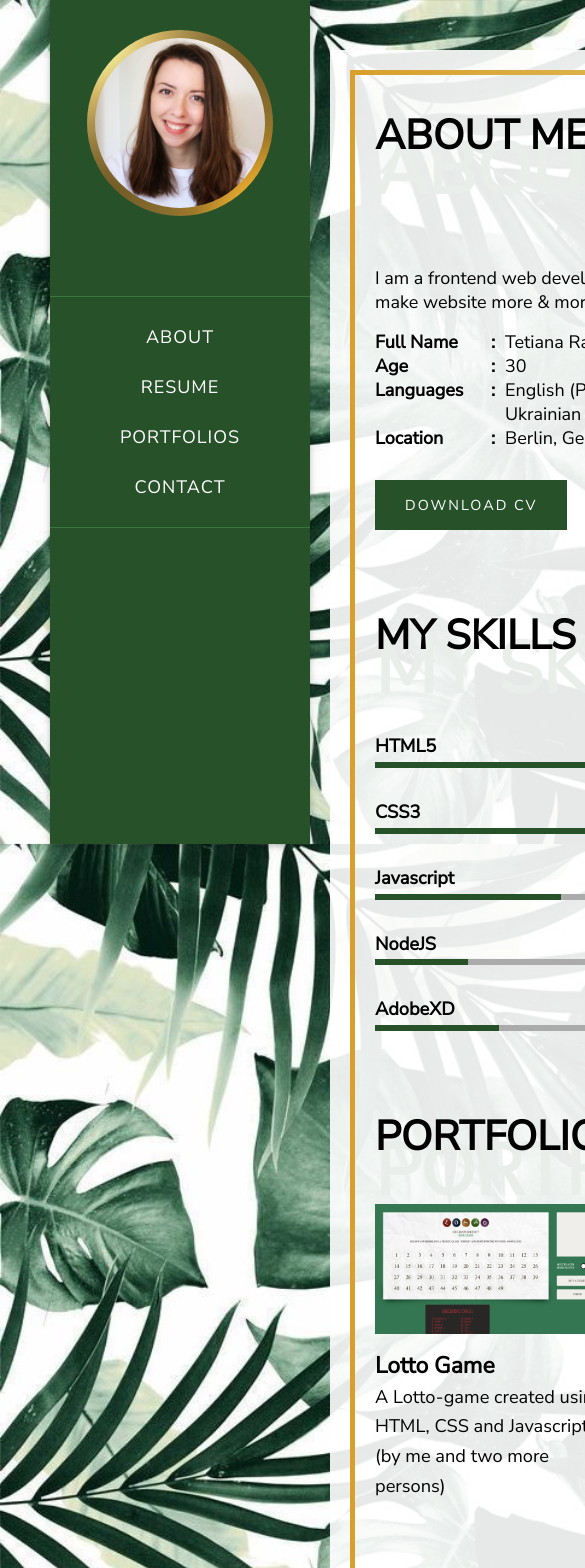
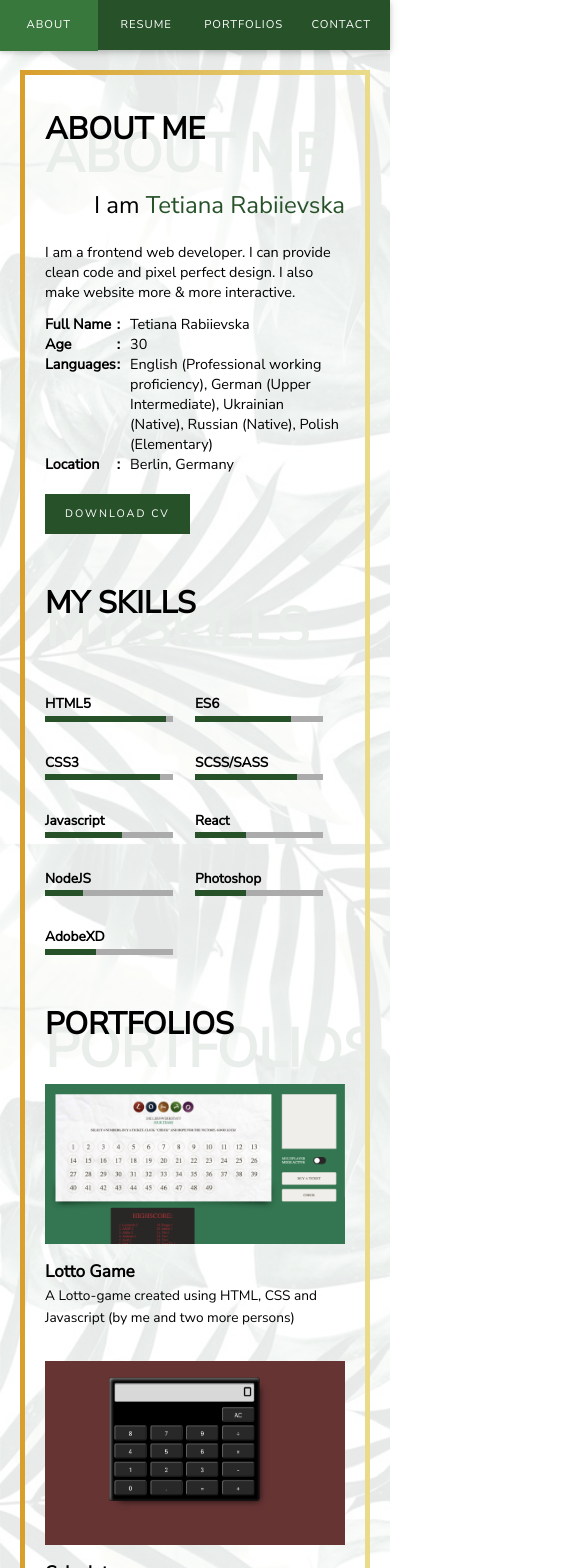
Before and after one commit to atranarta/portfolio, a React (Create React App) app: page / in a window 390 px wide. Shown: the top 1568 px of the page, 585 px wide, since content can reach past the window. Built offline with nearby package versions, Linux system fonts and the light colour scheme.

Commit message:
Added mixins for responsive  design

```diff
--- a/src/App.css
+++ b/src/App.css
@@ -1,6 +1,21 @@
 html {
   box-sizing: border-box;
   font-size: 16px;
+}
+@media (max-width: 800px) {
+  html {
+    font-size: 14px;
+  }
+}
+@media (max-width: 525px) {
+  html {
+    font-size: 12px;
+  }
+}
+@media (max-width: 380px) {
+  html {
+    font-size: 11px;
+  }
 }
 
 body,
@@ -52,11 +67,30 @@ body {
 }
 
 #wrapper {
-  width: 1200px;
+  width: 1100px;
   font-family: "Nunito Sans", sans-serif;
   margin: 0 auto;
-  padding: 0 50px;
   height: 100%;
+}
+@media (max-width: 1600px) {
+  #wrapper {
+    width: 1100px;
+  }
+}
+@media (max-width: 1170px) {
+  #wrapper {
+    width: 960px;
+  }
+}
+@media (max-width: 970px) {
+  #wrapper {
+    width: 800px;
+  }
+}
+@media (max-width: 870px) {
+  #wrapper {
+    width: 100%;
+  }
 }
 #wrapper aside {
   width: 260px;
@@ -68,10 +102,27 @@ body {
   color: #FFF;
   margin-right: 20px;
 }
+@media (max-width: 970px) {
+  #wrapper aside {
+    width: 800px;
+    z-index: 999;
+    height: 50px;
+  }
+}
+@media (max-width: 870px) {
+  #wrapper aside {
+    width: 100%;
+  }
+}
 #wrapper aside .heading {
   position: relative;
   padding: 30px;
   text-align: center;
+}
+@media (max-width: 970px) {
+  #wrapper aside .heading {
+    display: none;
+  }
 }
 #wrapper aside .heading .avatar-wrap {
   position: relative;
@@ -97,13 +148,31 @@ body {
   border-top: 1px solid #39783c;
   border-bottom: 1px solid #39783c;
 }
-#wrapper aside nav li {
+@media (max-width: 970px) {
+  #wrapper aside nav {
+    margin-top: 0;
+    padding: 0;
+    border: none;
+  }
+}
+@media (max-width: 970px) {
+  #wrapper aside nav ul {
+    display: flex;
+  }
+}
+#wrapper aside nav ul li {
   list-style: none;
   text-align: center;
   display: block;
   height: 50px;
 }
-#wrapper aside nav li a {
+@media (max-width: 970px) {
+  #wrapper aside nav ul li {
+    display: inline-block;
+    flex: 25%;
+  }
+}
+#wrapper aside nav ul li a {
   text-transform: uppercase;
   font-size: 0.94rem;
   letter-spacing: 1px;
@@ -116,14 +185,23 @@ body {
   z-index: 1;
   cursor: pointer;
   font-weight: 200;
-  font-size: 18px;
   line-height: 2.5rem;
   outline: none;
 }
-#wrapper aside nav li a.active {
+@media (max-width: 970px) {
+  #wrapper aside nav ul li a {
+    line-height: 2.9rem;
+  }
+}
+@media (max-width: 525px) {
+  #wrapper aside nav ul li a {
+    line-height: 3.4rem;
+  }
+}
+#wrapper aside nav ul li a.active {
   background: #39783c;
 }
-#wrapper aside nav li a:hover {
+#wrapper aside nav ul li a:hover {
   background: #39783c;
   transition: all 0.4s ease-out;
 }
@@ -132,7 +210,19 @@ body {
   width: calc(100% - 280px);
   background-color: rgba(255, 255, 255, 0.9);
   padding: 20px;
-  font-size: 18px;
+  font-size: 1.2rem;
+}
+@media (max-width: 970px) {
+  #wrapper main {
+    width: 800px;
+    margin-left: 0;
+    margin-bottom: 0;
+  }
+}
+@media (max-width: 870px) {
+  #wrapper main {
+    width: 100%;
+  }
 }
 #wrapper main .border {
   padding: 40px 20px;
@@ -146,6 +236,11 @@ body {
 #wrapper main .border .component {
   margin-bottom: 80px;
 }
+@media (max-width: 1170px) {
+  #wrapper main .border .component {
+    margin-bottom: 50px;
+  }
+}
 #wrapper main .border .component .title {
   position: relative;
 }
@@ -156,6 +251,11 @@ body {
   z-index: 999;
   font-size: 2.57rem;
   line-height: 3.2857rem;
+}
+@media (max-width: 380px) {
+  #wrapper main .border .component .title h1 {
+    margin-bottom: 30px;
+  }
 }
 #wrapper main .border .component .title span {
   font-size: 4.5rem;
@@ -212,7 +312,7 @@ body {
 #wrapper main .border .component select,
 #wrapper main .border .component textarea {
   width: 100%;
-  font-size: 14px;
+  font-size: 0.94rem;
   vertical-align: middle;
 }
 #wrapper main .border .component input,
@@ -224,7 +324,7 @@ body {
 #wrapper main .border .component textarea {
   padding: 10px 15px;
 }
-#wrapper main .btn {
+#wrapper main .border .btn {
   margin-top: 30px;
   background-color: #275129;
   color: #FFF;
@@ -239,7 +339,15 @@ body {
   position: relative;
   cursor: pointer;
 }
-#wrapper main .btn::before {
+@media (max-width: 500px) {
+  #wrapper main .border .btn {
+    margin-top: 20px;
+    padding: 0 20px;
+    height: 40px;
+    line-height: 40px;
+  }
+}
+#wrapper main .border .btn::before {
   content: "";
   position: absolute;
   left: 0;
@@ -248,74 +356,123 @@ body {
   height: 2px;
   width: 100%;
 }
-#wrapper main .btn:hover {
+#wrapper main .border .btn:hover {
   transition: all 0.4s ease-out;
   background-color: #39783c;
 }
-#wrapper main .btn:hover::before {
+#wrapper main .border .btn:hover::before {
   transform: scaleX(1);
   transition: all 0.4s ease-out;
   background: #D89F2D;
 }
-#wrapper main #about ul li b {
+#wrapper main .border #about ul li b {
   width: 120px;
   display: inline-block;
   position: relative;
   margin-right: 10px;
   vertical-align: top;
 }
-#wrapper main #about ul li b::after {
+@media (max-width: 800px) {
+  #wrapper main .border #about ul li b {
+    width: 100px;
+  }
+}
+@media (max-width: 525px) {
+  #wrapper main .border #about ul li b {
+    width: 80px;
+  }
+}
+@media (max-width: 450px) {
+  #wrapper main .border #about ul li b {
+    width: 75px;
+  }
+}
+@media (max-width: 380px) {
+  #wrapper main .border #about ul li b {
+    width: 70px;
+  }
+}
+#wrapper main .border #about ul li b::after {
   content: ":";
   position: absolute;
   top: 0;
   left: auto;
   right: 0;
 }
-#wrapper main #about ul li span {
+#wrapper main .border #about ul li span {
   display: inline-block;
-  width: 600px;
+  width: 80%;
 }
-#wrapper main #resume .skills-box {
+@media (max-width: 1170px) {
+  #wrapper main .border #about ul li span {
+    width: 77%;
+  }
+}
+@media (max-width: 665px) {
+  #wrapper main .border #about ul li span {
+    width: 75%;
+  }
+}
+@media (max-width: 450px) {
+  #wrapper main .border #about ul li span {
+    width: 70%;
+  }
+}
+@media (max-width: 360px) {
+  #wrapper main .border #about ul li span {
+    width: 100%;
+  }
+}
+#wrapper main .border #resume .skills-box {
   display: flex;
   flex-wrap: wrap;
 }
-#wrapper main #resume .skills-box .progress-wrap {
+#wrapper main .border #resume .skills-box .progress-wrap {
   flex: 0 0 50%;
   max-width: 50%;
   margin-top: 30px;
 }
-#wrapper main #resume .skills-box .progress-wrap .progress-title {
+#wrapper main .border #resume .skills-box .progress-wrap .progress-title {
   font-weight: 600;
   margin-bottom: 0;
 }
-#wrapper main #resume .skills-box .progress-wrap .progress {
+#wrapper main .border #resume .skills-box .progress-wrap .progress {
   display: flex;
   align-items: center;
 }
-#wrapper main #resume .skills-box .progress-wrap .progress .progress-container {
+#wrapper main .border #resume .skills-box .progress-wrap .progress .progress-container {
   background: #ababab;
   display: block;
   height: 6px;
   width: 85%;
   position: relative;
 }
-#wrapper main #resume .skills-box .progress-wrap .progress .progress-container .progress-active {
+#wrapper main .border #resume .skills-box .progress-wrap .progress .progress-container .progress-active {
   position: absolute;
   left: 0;
   top: 0;
   height: 100%;
   background: #275129;
 }
-#wrapper main #portfolios .portfolios-wrap {
+#wrapper main .border #portfolios .portfolios-wrap {
   display: flex;
   flex-wrap: wrap;
-  flex: 0 0 33.333333%;
 }
-#wrapper main #portfolios .portfolios-wrap .portfolios-box {
+#wrapper main .border #portfolios .portfolios-wrap .portfolios-box {
   width: 33.333333%;
+  margin-bottom: 20px;
 }
-#wrapper main #portfolios .portfolios-wrap .portfolios-box .potfolio-image {
-  position: relative;
+@media (max-width: 1170px) {
+  #wrapper main .border #portfolios .portfolios-wrap .portfolios-box {
+    width: 50%;
+  }
+}
+@media (max-width: 725px) {
+  #wrapper main .border #portfolios .portfolios-wrap .portfolios-box {
+    width: 100%;
+  }
+}
+#wrapper main .border #portfolios .portfolios-wrap .portfolios-box .potfolio-image {
   position: relative;
   width: 230px;
   height: 130px;
@@ -323,7 +480,31 @@ body {
   background-repeat: no-repeat;
   overflow: hidden;
 }
-#wrapper main #portfolios .portfolios-wrap .portfolios-box .potfolio-image::before {
+@media (max-width: 1170px) {
+  #wrapper main .border #portfolios .portfolios-wrap .portfolios-box .potfolio-image {
+    width: 280px;
+    height: 155px;
+  }
+}
+@media (max-width: 970px) {
+  #wrapper main .border #portfolios .portfolios-wrap .portfolios-box .potfolio-image {
+    width: 330px;
+    height: 180px;
+  }
+}
+@media (max-width: 800px) {
+  #wrapper main .border #portfolios .portfolios-wrap .portfolios-box .potfolio-image {
+    width: 300px;
+    height: 170px;
+  }
+}
+@media (max-width: 725px) {
+  #wrapper main .border #portfolios .portfolios-wrap .portfolios-box .potfolio-image {
+    width: 100%;
+    height: auto;
+  }
+}
+#wrapper main .border #portfolios .portfolios-wrap .portfolios-box .potfolio-image::before {
   content: "";
   position: absolute;
   left: 15px;
@@ -338,12 +519,12 @@ body {
   -webkit-transform-origin: 0;
   transform-origin: 0;
 }
-#wrapper main #portfolios .portfolios-wrap .portfolios-box .potfolio-image img {
+#wrapper main .border #portfolios .portfolios-wrap .portfolios-box .potfolio-image img {
   vertical-align: middle;
   min-height: 100%;
   min-width: 100%;
 }
-#wrapper main #portfolios .portfolios-wrap .portfolios-box .potfolio-image ul {
+#wrapper main .border #portfolios .portfolios-wrap .portfolios-box .potfolio-image ul {
   margin-bottom: 0;
   padding-left: 0;
   position: absolute;
@@ -359,13 +540,13 @@ body {
   -webkit-transition: all 0.075s ease-in-out 0.2s;
   transition: all 0.075s ease-in-out 0.2s;
 }
-#wrapper main #portfolios .portfolios-wrap .portfolios-box .potfolio-image ul li {
+#wrapper main .border #portfolios .portfolios-wrap .portfolios-box .potfolio-image ul li {
   list-style: none;
   display: inline-block;
   margin: 0 7px;
 }
-#wrapper main #portfolios .portfolios-wrap .portfolios-box .potfolio-image ul li button,
-#wrapper main #portfolios .portfolios-wrap .portfolios-box .potfolio-image ul li a {
+#wrapper main .border #portfolios .portfolios-wrap .portfolios-box .potfolio-image ul li button,
+#wrapper main .border #portfolios .portfolios-wrap .portfolios-box .potfolio-image ul li a {
   cursor: pointer;
   display: inline-block;
   height: 45px;
@@ -383,29 +564,29 @@ body {
   -webkit-transition: all 0.4s ease-out;
   transition: all 0.4s ease-out;
 }
-#wrapper main #portfolios .portfolios-wrap .portfolios-box .potfolio-image ul li button svg,
-#wrapper main #portfolios .portfolios-wrap .portfolios-box .potfolio-image ul li a svg {
+#wrapper main .border #portfolios .portfolios-wrap .portfolios-box .potfolio-image ul li button svg,
+#wrapper main .border #portfolios .portfolios-wrap .portfolios-box .potfolio-image ul li a svg {
   vertical-align: middle;
   overflow: hidden;
   height: 100%;
 }
-#wrapper main #portfolios .portfolios-wrap .portfolios-box .potfolio-image:hover::before {
+#wrapper main .border #portfolios .portfolios-wrap .portfolios-box .potfolio-image:hover::before {
   transform: scaleX(1);
 }
-#wrapper main #portfolios .portfolios-wrap .portfolios-box .potfolio-image:hover ul {
+#wrapper main .border #portfolios .portfolios-wrap .portfolios-box .potfolio-image:hover ul {
   visibility: visible;
   opacity: 1;
   margin-top: 0;
 }
-#wrapper main #portfolios .portfolios-wrap .portfolios-box p {
+#wrapper main .border #portfolios .portfolios-wrap .portfolios-box p {
   font-size: 1.14rem;
   line-height: 1.857rem;
 }
-#wrapper main #contact form .form-field {
+#wrapper main .border #contact form .form-field {
   margin-top: 30px;
   position: relative;
 }
-#wrapper main #contact form .form-field label {
+#wrapper main .border #contact form .form-field label {
   position: absolute;
   left: 15px;
   top: -13px;
@@ -417,14 +598,14 @@ body {
   padding: 0 10px;
   font-size: 0.94rem;
 }
-#wrapper main #contact form .form-field input,
-#wrapper main #contact form .form-field textarea {
+#wrapper main .border #contact form .form-field input,
+#wrapper main .border #contact form .form-field textarea {
   border: 1px solid #275129;
   font-size: 1rem;
   height: 50px;
   padding: 0 15px;
 }
-#wrapper main #contact form .form-field textarea {
+#wrapper main .border #contact form .form-field textarea {
   height: 190px;
   padding: 10px 15px;
 }
--- a/src/App.scss
+++ b/src/App.scss
@@ -1,3 +1,5 @@
+@import './media_mixin';
+
 @charset "UTF-8";
 
 $gold-gradient: radial-gradient(ellipse farthest-corner at right bottom, #FEDB37 0%, #FDB931 8%, #9f7928 30%, #8A6E2F 40%, transparent 80%),
@@ -7,9 +9,25 @@ $light-green: #39783c;
 $dark-gold: #D89F2D;
 $light-gold: #E9DB8A;
 
+$breakpoints: (phone: 640px,
+  tablet: 768px,
+  desktop: 1024px) !default;
+
 html {
   box-sizing: border-box;
   font-size: 16px;
+
+  @include _800 {
+    font-size: 14px;
+  }
+
+  @include _525 {
+    font-size: 12px;
+  }
+
+  @include _380 {
+    font-size: 11px;
+  }
 }
 
 body,
@@ -61,11 +79,26 @@ body {
 }
 
 #wrapper {
-  width: 1200px;
-  font-family: 'Nunito Sans', sans-serif;
+  width: 1100px;
+  font-family: "Nunito Sans", sans-serif;
   margin: 0 auto;
-  padding: 0 50px;
   height: 100%;
+
+  @include _1600 {
+    width: 1100px;
+  }
+
+  @include _1170 {
+    width: 960px;
+  }
+
+  @include _970 {
+    width: 800px;
+  }
+
+  @include _870 {
+    width: 100%;
+  }
 
   aside {
     width: 260px;
@@ -77,10 +110,24 @@ body {
     color: #FFF;
     margin-right: 20px;
 
+    @include _970 {
+      width: 800px;;
+      z-index: 999;
+      height: 50px;
+    }
+
+    @include _870 {
+      width: 100%;
+    }
+
     .heading {
       position: relative;
       padding: 30px;
       text-align: center;
+
+      @include _970 {
+        display: none;
+      }
 
       .avatar-wrap {
         position: relative;
@@ -109,11 +156,27 @@ body {
       border-top: 1px solid $light-green;
       border-bottom: 1px solid $light-green;
 
+      @include _970 {
+        margin-top: 0;
+        padding: 0;
+        border: none;
+      }
+
+      ul {
+        @include _970 {
+          display: flex;
+        }
+
         li {
           list-style: none;
           text-align: center;
           display: block;
           height: 50px;
+
+          @include _970 {
+            display: inline-block;
+            flex: 25%;
+          }
 
           a {
             text-transform: uppercase;
@@ -128,9 +191,16 @@ body {
             z-index: 1;
             cursor: pointer;
             font-weight: 200;
-          font-size: 18px;
             line-height: 2.5rem;
             outline: none;
+
+            @include _970 {
+              line-height: 2.9rem;
+            }
+
+            @include _525 {
+              line-height: 3.4rem;
+            }
 
             &.active {
               background: $light-green;
@@ -144,13 +214,24 @@ body {
         }
       }
     }
+  }
 
   main {
     margin: 50px 0 50px 280px;
     width: calc(100% - 280px);
     background-color: rgba(255, 255, 255, 0.9);
     padding: 20px;
-    font-size: 18px;
+    font-size: 1.2rem;
+
+    @include _970 {
+      width: 800px;
+      margin-left: 0;
+      margin-bottom: 0;
+    }
+
+    @include _870 {
+      width: 100%;
+    }
 
     .border {
       padding: 40px 20px;
@@ -164,6 +245,10 @@ body {
       .component {
         margin-bottom: 80px;
 
+        @include _1170 {
+          margin-bottom: 50px;
+        }
+
         .title {
           position: relative;
 
@@ -174,6 +259,10 @@ body {
             z-index: 999;
             font-size: 2.57rem;
             line-height: 3.2857rem;
+
+            @include _380 {
+              margin-bottom: 30px;
+            }
           }
 
           span {
@@ -241,7 +330,7 @@ body {
         select,
         textarea {
           width: 100%;
-          font-size: 14px;
+          font-size: 0.94rem;
           vertical-align: middle;
         }
 
@@ -256,8 +345,6 @@ body {
           padding: 10px 15px;
         }
       }
-    }
-
       .btn {
         margin-top: 30px;
         background-color: $dark-green;
@@ -272,6 +359,13 @@ body {
         border: 0;
         position: relative;
         cursor: pointer;
+
+        @include _500 {
+          margin-top: 20px;
+          padding: 0 20px;
+          height: 40px;
+          line-height: 40px;
+        }
 
         &::before {
           content: "";
@@ -307,6 +401,22 @@ body {
               margin-right: 10px;
               vertical-align: top;
 
+              @include _800 {
+                width: 100px;
+              }
+
+              @include _525 {
+                width: 80px;
+              }
+
+              @include _450 {
+                width: 75px;
+              }
+
+              @include _380 {
+                width: 70px;
+              }
+
               &::after {
                 content: ":";
                 position: absolute;
@@ -318,7 +428,23 @@ body {
 
             span {
               display: inline-block;
-            width: 600px;
+              width: 80%;
+
+              @include _1170 {
+                width: 77%;
+              }
+
+              @include _665 {
+                width: 75%;
+              }
+
+              @include _450 {
+                width: 70%;
+              }
+
+              @include _360 {
+                width: 100%;
+              }
             }
           }
         }
@@ -369,19 +495,46 @@ body {
         .portfolios-wrap {
           display: flex;
           flex-wrap: wrap;
-        flex: 0 0 33.333333%;
 
           .portfolios-box {
             width: 33.333333%;
+            margin-bottom: 20px;
+
+            @include _1170 {
+              width: 50%;
+            }
+
+            @include _725 {
+              width: 100%;
+            }
 
             .potfolio-image {
-            position: relative;
               position: relative;
               width: 230px;
               height: 130px;
               background-position: center center;
               background-repeat: no-repeat;
               overflow: hidden;
+
+              @include _1170 {
+                width: 280px;
+                height: 155px;
+              }
+
+              @include _970 {
+                width: 330px;
+                height: 180px;
+              }
+
+              @include _800 {
+                width: 300px;
+                height: 170px;
+              }
+
+              @include _725 {
+                width: 100%;
+                height: auto;
+              }
 
               &::before {
                 content: "";
@@ -513,3 +666,4 @@ body {
       }
     }
   }
+}
--- /dev/null
+++ b/src/media_mixin.scss
@@ -0,0 +1,60 @@
+@mixin _1600 {
+  @media (max-width: 1600px) {
+      @content;
+  }
+}
+@mixin _1170 {
+  @media (max-width: 1170px){
+      @content;
+  }
+}
+@mixin _970 {
+  @media (max-width: 970px){
+      @content;
+  }
+}
+@mixin _870 {
+  @media (max-width: 870px){
+      @content;
+  }
+}
+@mixin _800 {
+  @media (max-width: 800px){
+      @content;
+  }
+}
+@mixin _725 {
+  @media (max-width: 725px){
+      @content;
+  }
+}
+@mixin _665 {
+  @media (max-width: 665px){
+      @content;
+  }
+}
+@mixin _525{
+  @media (max-width: 525px){
+      @content;
+  }
+}
+@mixin _500{
+  @media (max-width: 500px){
+      @content;
+  }
+}
+@mixin _450{
+  @media (max-width: 450px){
+      @content;
+  }
+}
+@mixin _380{
+  @media (max-width: 380px){
+      @content;
+  }
+}
+@mixin _360{
+  @media (max-width: 360px){
+      @content;
+  }
+}
```
Also changed, not shown: 1 other file (tests, documents, lock files or other folders). Lines whose indentation alone changed are shown as unchanged.
